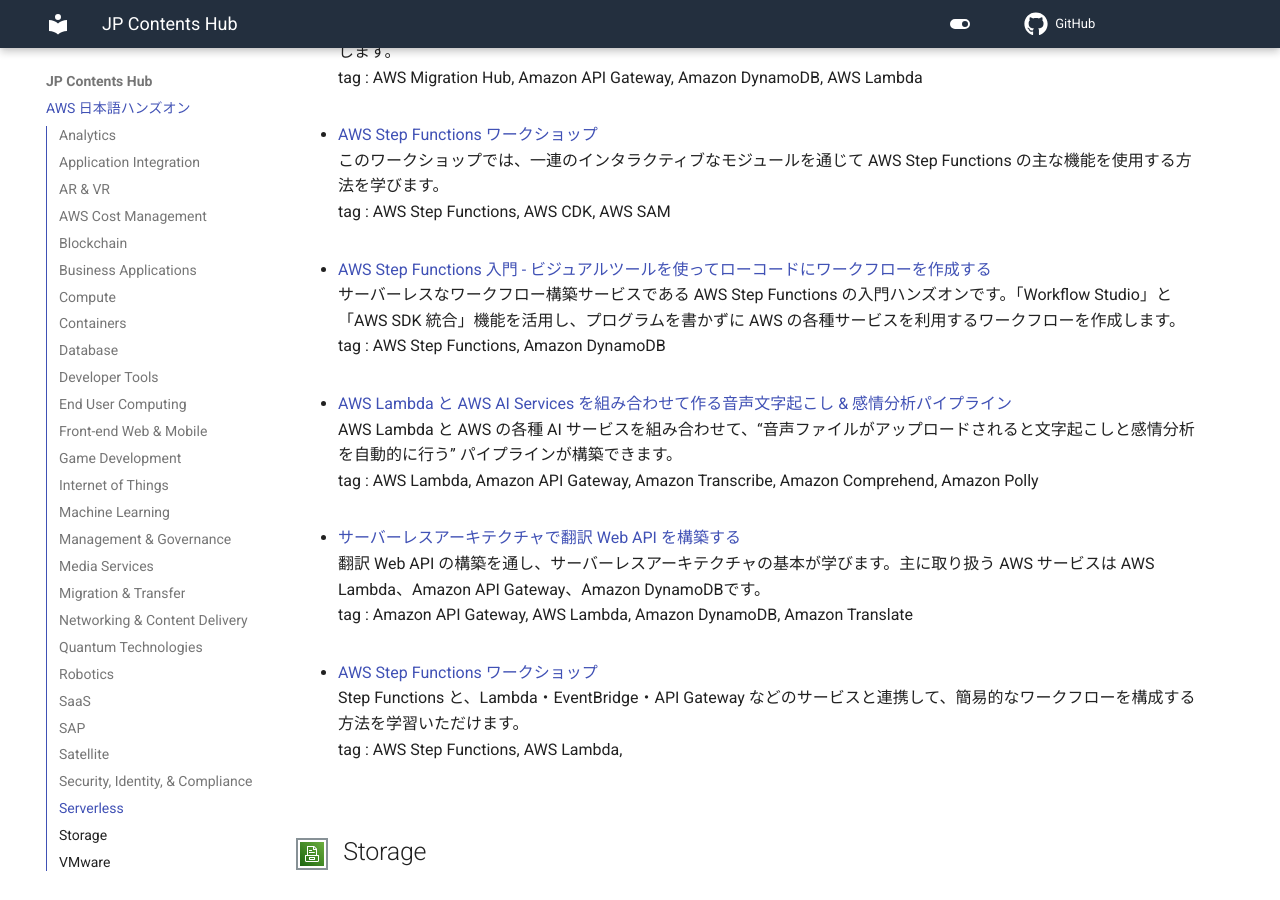
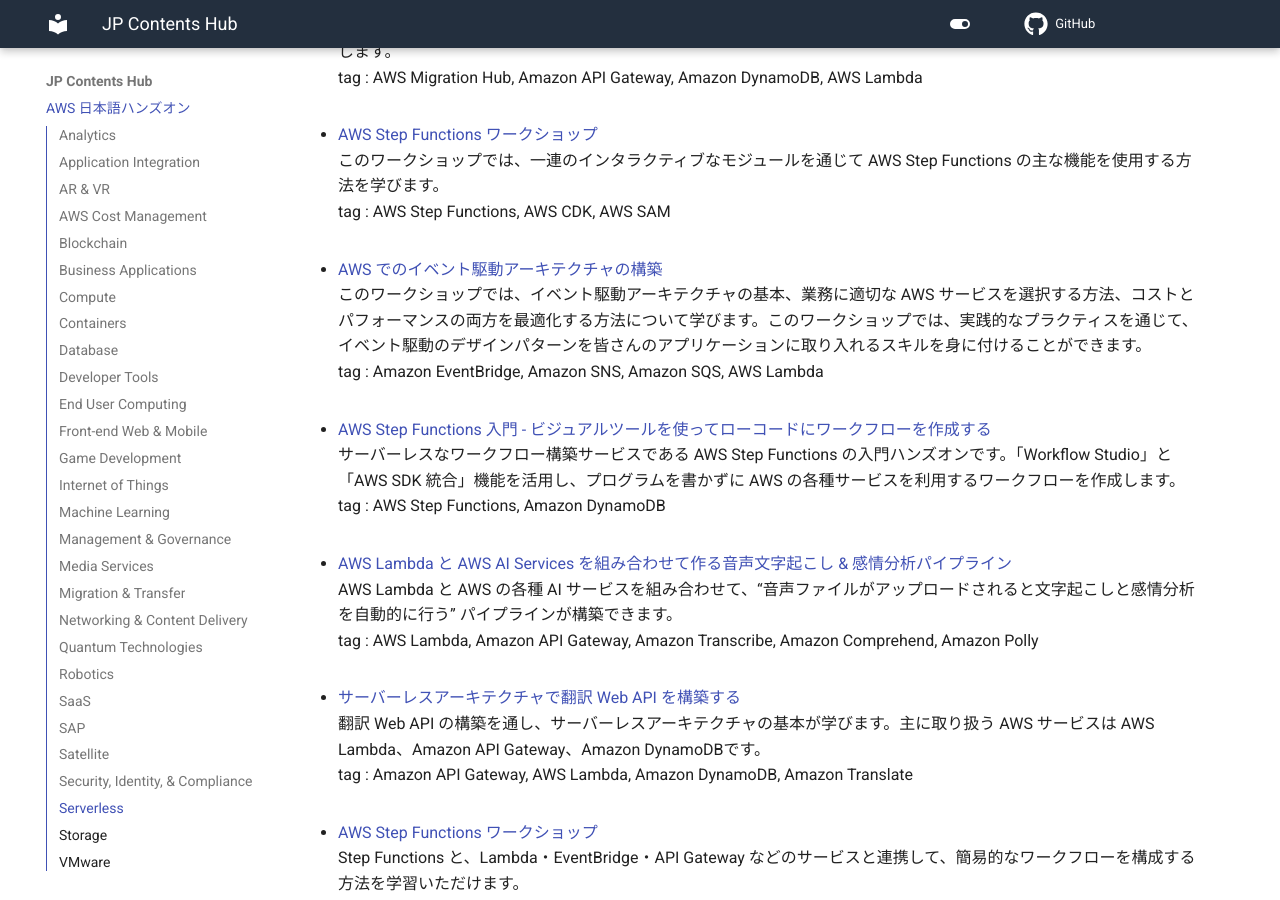
Before and after one commit to aws-samples/jp-contents-hub, an MkDocs documentation site: the page built from content/index.md, in a window 1280 px wide and 900 px high, scrolled down 32584 px. Built offline with MkDocs 1.6.1 and Material for MkDocs 9.7.7, drawn with Linux system fonts in a browser that asks for light colours; comment, search, counter and statistics services are not loaded.

Commit message:
add: 新規ハンズオンコンテンツ追加

```diff
--- a/content/index.md
+++ b/content/index.md
@@ -837,6 +837,10 @@
 このワークショップでは、一連のインタラクティブなモジュールを通じて AWS Step Functions の主な機能を使用する方法を学びます。
 tag : AWS Step Functions, AWS CDK, AWS SAM
 
+- <a href="https://catalog.us-east-1.prod.workshops.aws/workshops/63320e83-6abc-493d-83d8-f822584fb3cb/ja-JP" target="_blank" onclick="sendClickCount()" onauxclick="sendClickCount()">AWS でのイベント駆動アーキテクチャの構築</a>
+このワークショップでは、イベント駆動アーキテクチャの基本、業務に適切な AWS サービスを選択する方法、コストとパフォーマンスの両方を最適化する方法について学びます。このワークショップでは、実践的なプラクティスを通じて、イベント駆動のデザインパターンを皆さんのアプリケーションに取り入れるスキルを身に付けることができます。
+tag : Amazon EventBridge, Amazon SNS, Amazon SQS, AWS Lambda
+
 - <a href="https://pages.awscloud.com/JAPAN-event-OE-Hands-on-for-Beginners-StepFunctions-2022-reg-event.html?trk=aws_introduction_page" target="_blank" onclick="sendClickCount()" onauxclick="sendClickCount()">AWS Step Functions 入門 - ビジュアルツールを使ってローコードにワークフローを作成する</a>
 サーバーレスなワークフロー構築サービスである AWS Step Functions の入門ハンズオンです。「Workflow Studio」と「AWS SDK 統合」機能を活用し、プログラムを書かずに AWS の各種サービスを利用するワークフローを作成します。
 tag : AWS Step Functions, Amazon DynamoDB
```
Also changed, not shown: README.md (+7 -1 lines).
